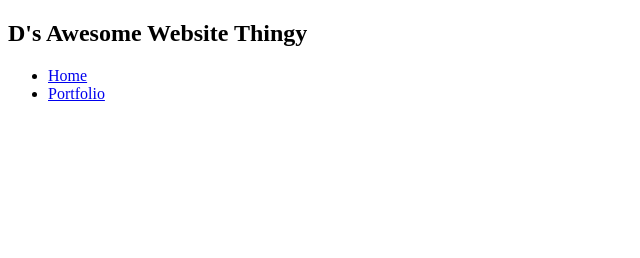
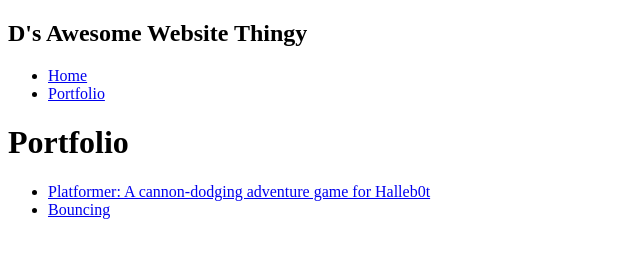
Before and after one commit to dlangenstein/dlangenstein.github.io, a plain HTML site: page portfolio.html in a window 1280 px wide. Shown: the whole page, without its empty margins (0-640 px from the left). Drawn offline with Linux system fonts and the light colour scheme.

Commit message:
add portfolio page to website

```diff
--- a/portfolio.html
+++ b/portfolio.html
@@ -20,7 +20,17 @@
       </nav>
 
       <main>
-
+        <div class="content">
+            <h1>Portfolio</h1>
+            <ul id="portfolio">
+                <li>
+                    <a href="fsd=projects/platformer/">Platformer: A cannon-dodging adventure game for Halleb0t</a>
+                </li>
+                <li>
+                    <a href="fsd-projects/bouncing-box/">Bouncing</a>
+                </li>
+            </ul>
+        </div>
       </main>
     </div>
   </body>
```
